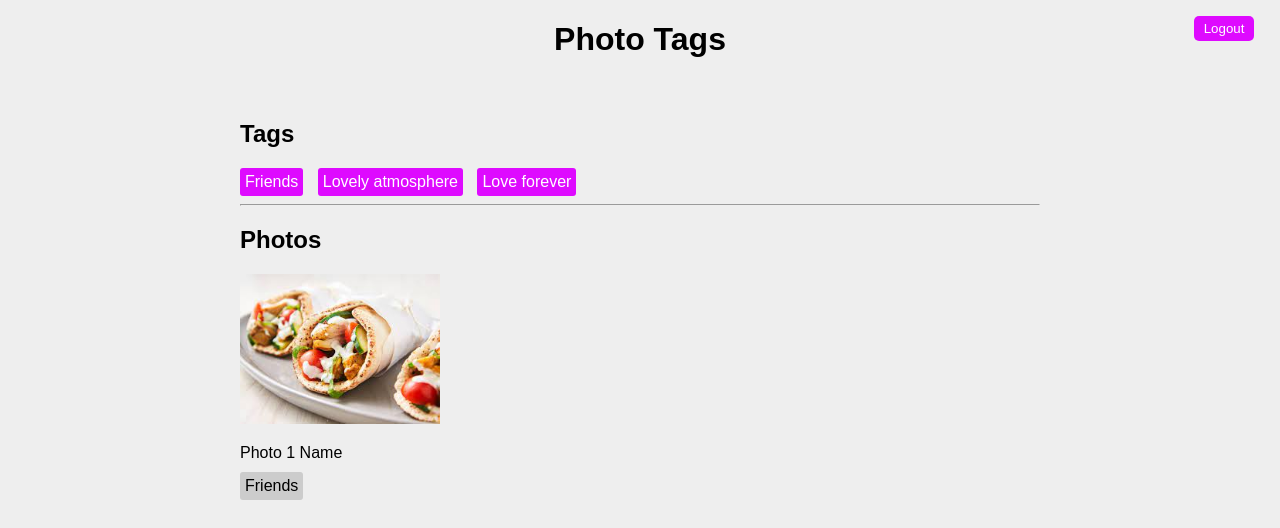
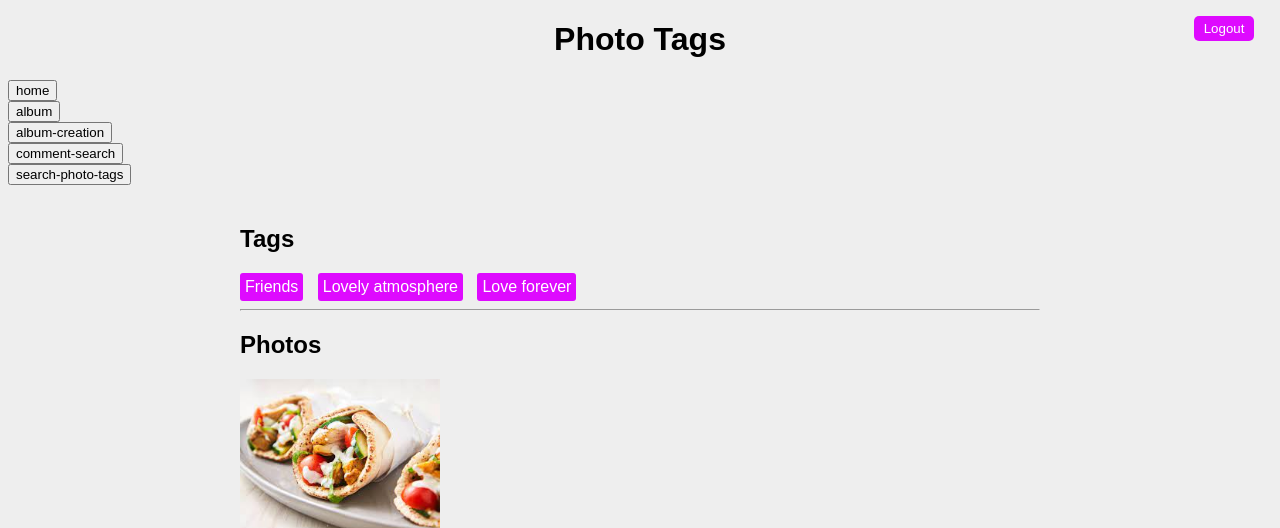
Before and after one commit to carlsoni/PhotoShare, a Flask app: template Pshare/Pshare1/my_app/templates/photo-tags.html in a window 1280 px wide. Shown: the top 528 px of the page. Run offline with Flask 3, Linux system fonts and the light colour scheme; the template is opened without the code that fills it, so the values that code supplies are empty.

Commit message:
added buttons

```diff
--- a/Pshare/Pshare1/my_app/templates/photo-tags.html
+++ b/Pshare/Pshare1/my_app/templates/photo-tags.html
@@ -85,9 +85,37 @@
   </head>
   <body>
     <h1>Photo Tags</h1>
-    <div class="logoutContainer">
-      <button class="btn-logout">Logout</button>
-    </div>
+       <div class="logoutContainer">
+            <form method="POST" action="/photo_tags">
+                <button class="btn-logout" name="logout" value="logout">Logout</button>
+            </form>
+        </div>
+
+        <div class="home">
+            <form method="POST" action="/photo_tags">
+                <button class="btn-home" name="home" value="home">home</button>
+            </form>
+        </div>
+        <div class="album">
+            <form method="POST" action="/photo_tags">
+                <button class="btn-album" name="album" value="album">album</button>
+            </form>
+        </div>
+        <div class="album-creation">
+            <form method="POST" action="/photo_tags">
+                <button class="btn-album-creation" name="album-creation" value="album-creation">album-creation</button>
+            </form>
+        </div>
+        <div class="comment-search">
+            <form method="POST" action="/photo_tags">
+                <button class="btn-comment-search" name="comment-search" value="comment-search">comment-search</button>
+            </form>
+        </div>
+        <div class="search-photo-tags">
+            <form method="POST" action="/photo_tags">
+                <button class="btn-search-photo-tags" name="search-photo-tags" value="search-photo-tags">search-photo-tags</button>
+            </form>
+        </div>
     <div class="container">
       <h2>Tags</h2>
       <ul class="tag-list">
```
